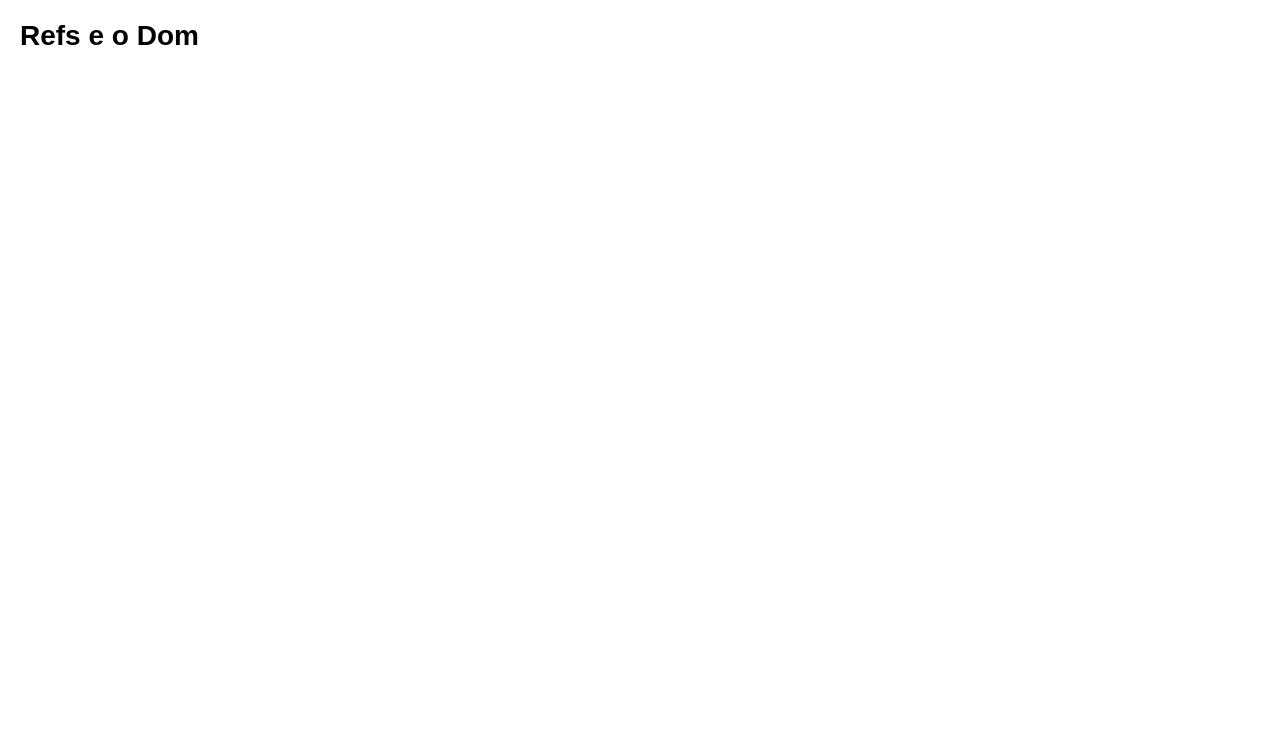
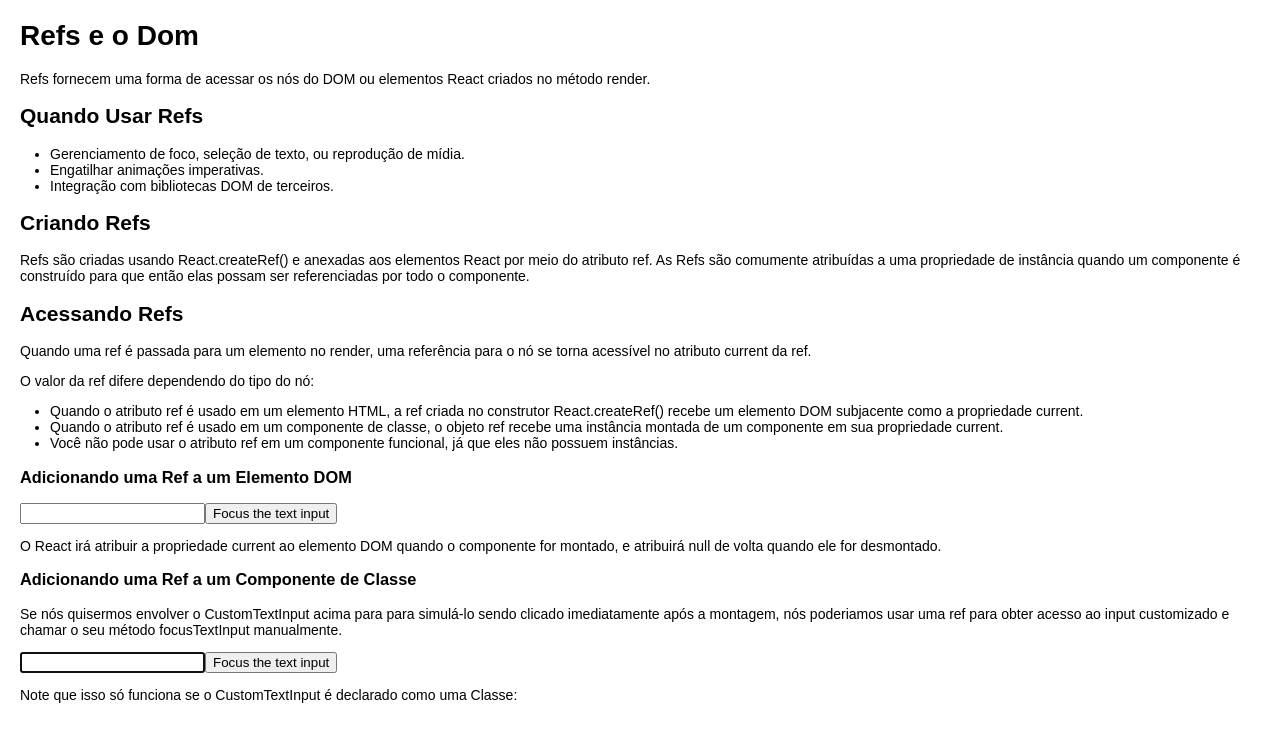
Before and after one commit to MarcosJBM/Learning-React, a React (Create React App) app: page /RefsAndDom in a window 1280 px wide. Shown: the top 742 px of the page. Built offline with nearby package versions, Linux system fonts and the light colour scheme.

Commit message:
Update Reafs and Dom.

```diff
--- a/src/Pages/AdvancedGuides/RefsAndDom/index.tsx
+++ b/src/Pages/AdvancedGuides/RefsAndDom/index.tsx
@@ -1,15 +1,5 @@
 import React, { Component, createRef } from "react";
 
-type Props = {};
-
-class MyComponent extends Component {
-  private myRef = React.createRef<HTMLDivElement>();
-  render() {
-    return <div ref={this.myRef}></div>;
-  }
-}
-
-// Adicionando uma Ref a um Elemento DOM
 class CustomTextInput extends Component {
   private textInput = React.createRef<HTMLInputElement>();
 
@@ -27,7 +17,7 @@ class CustomTextInput extends Component {
       <div>
         <input type='text' ref={this.textInput} />
         <input
-          type='text'
+          type='button'
           value={"Focus the text input"}
           onClick={this.focusTextInput}
         />
@@ -36,6 +26,7 @@ class CustomTextInput extends Component {
   }
 }
 
+// Foca automaticamente em um elemento do HTML.
 class AutoFocusTextInput extends Component {
   private textInput = createRef<CustomTextInput>();
 
@@ -48,12 +39,12 @@ class AutoFocusTextInput extends Component {
   }
 }
 
-const CustomTextInputTwo = (props: Props) => {
+const CustomTextInputTwo = () => {
   const textInput = React.createRef<HTMLInputElement>();
 
   function handleClick() {
     if (textInput.current) {
-      textInput.current.focus;
+      textInput.current.focus();
     }
   }
 
@@ -73,6 +64,66 @@ export default function RefsAndDom() {
   return (
     <div>
       <h1>Refs e o Dom</h1>
+      <p>
+        Refs fornecem uma forma de acessar os nós do DOM ou elementos React
+        criados no método render.
+      </p>
+      <h2>Quando Usar Refs</h2>
+      <ul>
+        <li>
+          Gerenciamento de foco, seleção de texto, ou reprodução de mídia.
+        </li>
+        <li>Engatilhar animações imperativas.</li>
+        <li>Integração com bibliotecas DOM de terceiros.</li>
+      </ul>
+      <h2>Criando Refs</h2>
+      <p>
+        Refs são criadas usando React.createRef() e anexadas aos elementos React
+        por meio do atributo ref. As Refs são comumente atribuídas a uma
+        propriedade de instância quando um componente é construído para que
+        então elas possam ser referenciadas por todo o componente.
+      </p>
+      <h2>Acessando Refs</h2>
+      <p>
+        Quando uma ref é passada para um elemento no render, uma referência para
+        o nó se torna acessível no atributo current da ref.
+      </p>
+      <p>O valor da ref difere dependendo do tipo do nó:</p>
+      <ul>
+        <li>
+          Quando o atributo ref é usado em um elemento HTML, a ref criada no
+          construtor React.createRef() recebe um elemento DOM subjacente como a
+          propriedade current.
+        </li>
+        <li>
+          Quando o atributo ref é usado em um componente de classe, o objeto ref
+          recebe uma instância montada de um componente em sua propriedade
+          current.
+        </li>
+        <li>
+          Você não pode usar o atributo ref em um componente funcional, já que
+          eles não possuem instâncias.
+        </li>
+      </ul>
+      <h3>Adicionando uma Ref a um Elemento DOM</h3>
+      <CustomTextInput />
+      <p>
+        O React irá atribuir a propriedade current ao elemento DOM quando o
+        componente for montado, e atribuirá null de volta quando ele for
+        desmontado.
+      </p>
+      <h3>Adicionando uma Ref a um Componente de Classe</h3>
+      <p>
+        Se nós quisermos envolver o CustomTextInput acima para para simulá-lo
+        sendo clicado imediatamente após a montagem, nós poderiamos usar uma ref
+        para obter acesso ao input customizado e chamar o seu método
+        focusTextInput manualmente.
+      </p>
+      <AutoFocusTextInput />
+      <p>
+        Note que isso só funciona se o CustomTextInput é declarado como uma
+        Classe:
+      </p>
     </div>
   );
 }
```
